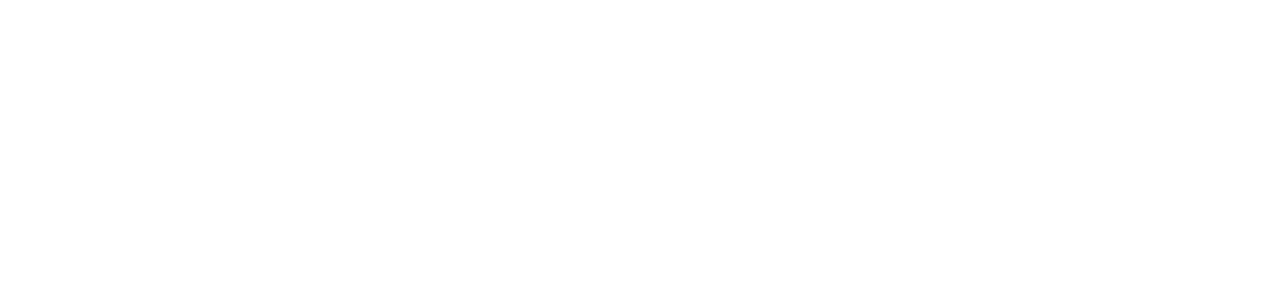
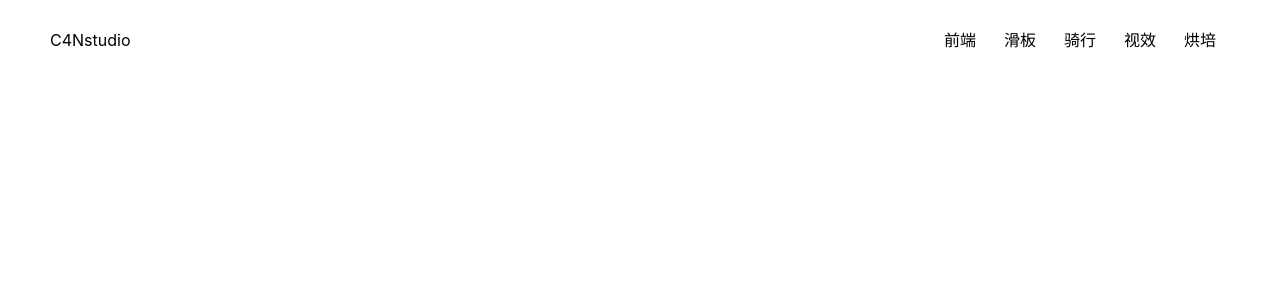
Before and after one commit to C4Nstudio/Homepage-3.0, a React (Create React App) app in the folder app/: page / in a window 1280 px wide. Shown: the top 300 px of the page. Built offline with nearby package versions, Linux system fonts and the light colour scheme.

Commit message:
Move index content to home

```diff
--- a/app/src/App.js
+++ b/app/src/App.js
@@ -1,39 +1,15 @@
 import React, { useState } from 'react';
-import styled from 'styled-components';
+import { BrowserRouter as Router, Route } from 'react-router-dom';
 
-const Container = styled.div`
-
-`;
-
-const Header = styled.header`
-
-`;
-
-const Nav = styled.nav`
-
-`;
-
-const Main = styled.main`
-
-`;
-
-const Footer = styled.footer`
-
-`;
+import Home from './pages/home/Home';
 
 function App() {
-
-
   return (
-    <Container>
-      <Header>
-        <Nav></Nav>
-      </Header>
-      <Main>
-
-      </Main>
-      <Footer></Footer>
-    </Container>
+    <Router>
+      <div>
+        <Route path="/" exact component={Home} />
+      </div>
+    </Router>
   );
 }
 
--- /dev/null
+++ b/app/src/pages/home/Home.js
@@ -0,0 +1,78 @@
+import React, { useState } from 'react';
+import styled from 'styled-components';
+
+const Container = styled.div`
+  max-width: 1366px;
+  margin: 0 auto;
+`;
+
+const Header = styled.header`
+  width: 100%;
+  height: 80px;
+  display: flex;
+  justify-content: space-between;
+  align-items: center;
+`;
+
+const Logo = styled.div`
+  flex: 0 0 auto;
+  padding-left: 50px;
+`;
+
+const Nav = styled.nav`
+  flex: 0 0 auto;
+  width: 500px
+  padding-right: 50px;
+  display: flex;
+  justify-content: space-between;
+
+  h1 {
+    text-indent: -10000px;
+  }
+
+  ul {
+    line-height: 80px;
+
+    li {
+      display: inline-block;
+      text-align: center;
+      width: 60px;
+    }
+  }
+`;
+
+const Main = styled.main`
+
+`;
+
+const Footer = styled.footer`
+
+`;
+
+function Home() {
+
+
+    return (
+      <Container>
+        <Header>
+          <Logo>C4Nstudio</Logo>
+          <Nav>
+            <h1>导航</h1>
+            <ul>
+              <li>前端</li>
+              <li>滑板</li>
+              <li>骑行</li>
+              <li>视效</li>
+              <li>烘培</li>
+            </ul>
+          </Nav>
+        </Header>
+        <Main>
+
+        </Main>
+        <Footer></Footer>
+      </Container>
+    );
+  }
+
+  export default Home;
```
